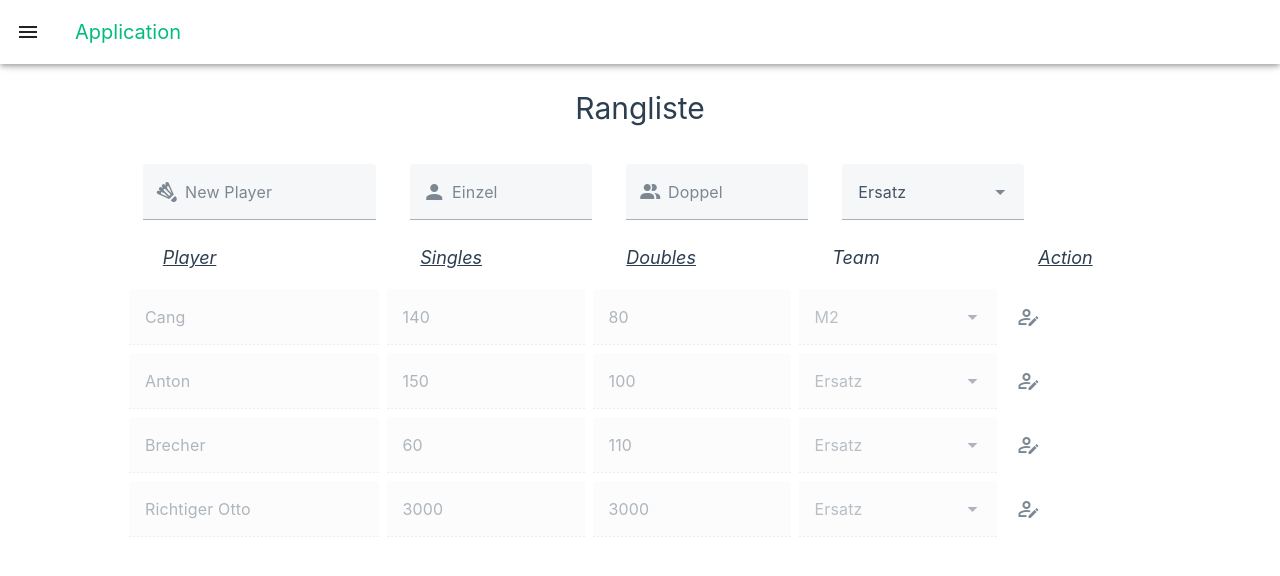
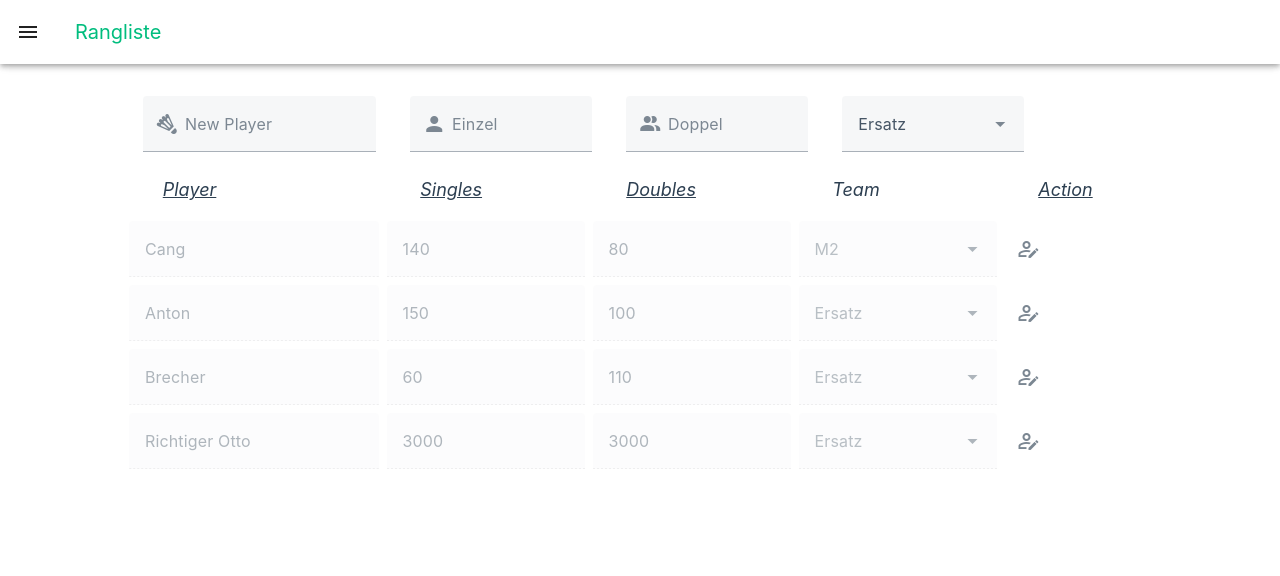
Before and after one commit to cangd/badminton-toolbox, a Vue app: page /rangliste in a window 1280 px wide. Shown: the top 576 px of the page. Built offline with nearby package versions, Linux system fonts and the light colour scheme.

Commit message:
Fix App.vue

```diff
--- a/src/App.vue
+++ b/src/App.vue
@@ -3,15 +3,17 @@
     <v-app-bar>
       <v-app-bar-nav-icon @click="drawer = !drawer"></v-app-bar-nav-icon>
 
-      <v-app-bar-title> <RouterLink to="/"> Application </RouterLink></v-app-bar-title>
+      <v-app-bar-title @click="clickRangliste">
+        <RouterLink to="/"> {{ title }} </RouterLink></v-app-bar-title
+      >
     </v-app-bar>
 
     <v-navigation-drawer v-model="drawer">
       <v-list>
-        <v-list-item>
+        <v-list-item @click="clickRangliste">
           <RouterLink to="/rangliste">Rangliste</RouterLink>
         </v-list-item>
-        <v-list-item>
+        <v-list-item @click="clickFoo">
           <RouterLink to="/pairings">Test: Pairings</RouterLink>
         </v-list-item>
       </v-list>
@@ -33,14 +35,21 @@
 import { ref } from 'vue'
 
 const drawer = ref(false)
+
+const title = ref('Rangliste')
+
+function clickRangliste() {
+  return (title.value = 'Rangliste')
+}
+
+function clickFoo() {
+  return (title.value = 'Foo')
+}
 </script>
 
 <style lang="scss" scoped>
-// @media (min-width: 1024px) {
 .app {
   display: flex;
   flex-direction: column;
-  // width: 1024px;
 }
-// }
 </style>
--- a/src/views/RanglisteView.vue
+++ b/src/views/RanglisteView.vue
@@ -1,6 +1,5 @@
 <template>
-  <h1>{{ header }}</h1>
-  <AddPlayer v-model:playersList="players" />
+  <AddPlayer class="ranglisteView_addPlayer" v-model:playersList="players" />
   <TablePlayers :playersList="players" />
 </template>
 
@@ -50,10 +49,7 @@ function initPlayerList(): Player[] {
   justify-content: center;
 }
 
-h1 {
-  display: flex;
-  justify-content: center;
+.ranglisteView_addPlayer {
   margin-top: 20px;
-  margin-bottom: 20px;
 }
 </style>
```
